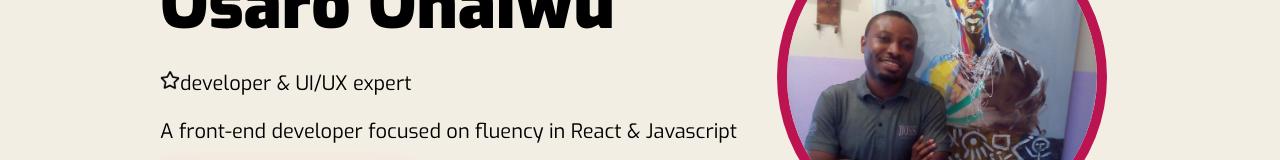
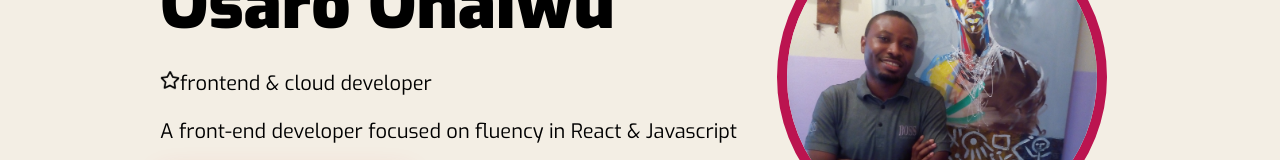
Before and after one commit to osaroDEV/reactPortfolio, a React (Create React App) app: page / in a window 1280 px wide. Shown: the part 208-368 px from the top of the page. Built offline with nearby package versions, Linux system fonts and the light colour scheme.

Commit message:
title update

```diff
--- a/src/components/Intro.js
+++ b/src/components/Intro.js
@@ -37,7 +37,7 @@ const Intro = () => {
           tabindex='0'
         >
           <FaRegStar className='icon-animate' />
-          <p tabindex='0'>developer & UI/UX expert</p>
+          <p tabindex='0'>frontend & cloud developer</p>
         </motion.div>
         <motion.p
           initial={{ opacity: 0, y: '40px' }}
```
